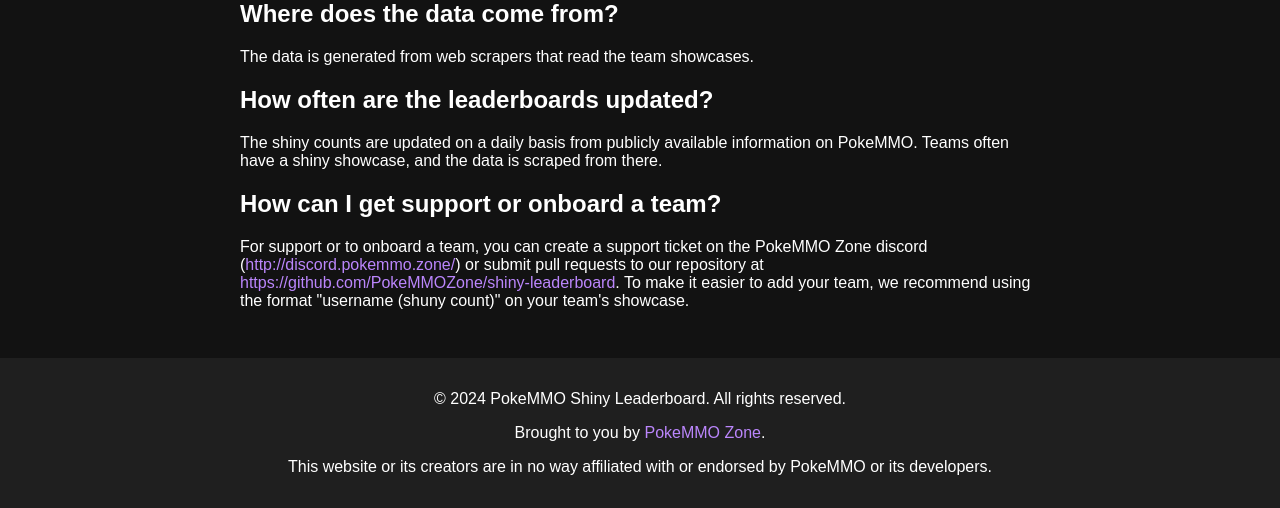
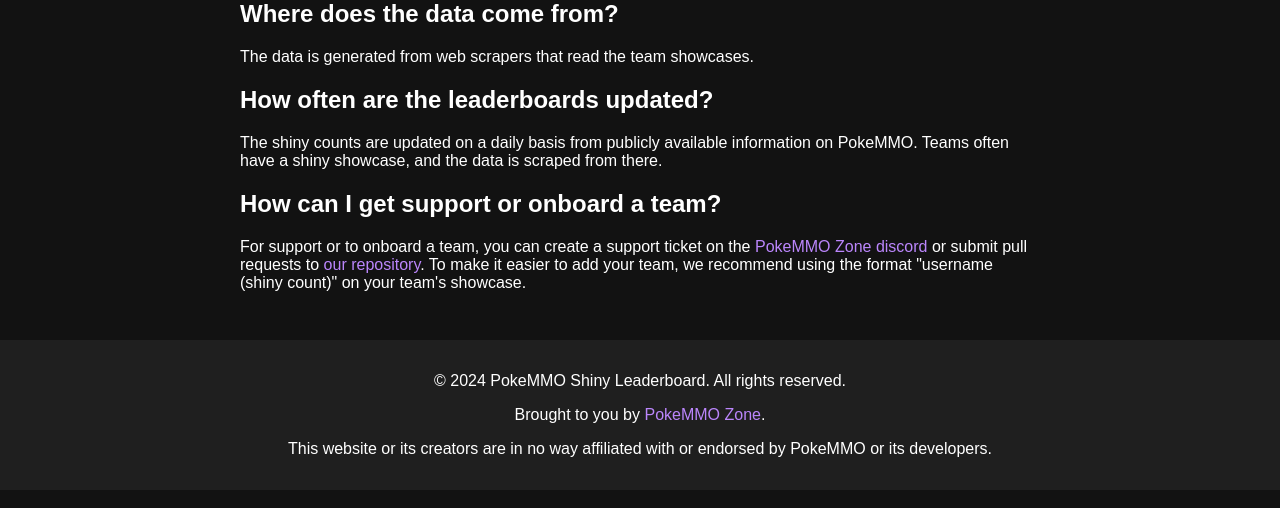
Before and after one commit to PokeMMOZone/shiny-leaderboard, a PHP site: page /faq.php in a window 1280 px wide. Shown: the part 595-1103 px from the top of the page. Run offline with PHP 8.4, Linux system fonts and the light colour scheme.

Commit message:
correct links in faq.

```diff
--- a/faq.php
+++ b/faq.php
@@ -37,7 +37,7 @@
         </div>
         <div class="faq-item">
             <h2>How can I get support or onboard a team?</h2>
-            <p>For support or to onboard a team, you can create a support ticket on the PokeMMO Zone discord (<a href="http://discord.pokemmo.zone/" target="_blank">http://discord.pokemmo.zone/</a>) or submit pull requests to our repository at <a href="https://github.com/PokeMMOZone/shiny-leaderboard" target="_blank">https://github.com/PokeMMOZone/shiny-leaderboard</a>. To make it easier to add your team, we recommend using the format "username (shuny count)" on your team's showcase.</p>
+            <p>For support or to onboard a team, you can create a support ticket on the <a href="http://discord.pokemmo.zone/" target="_blank">PokeMMO Zone discord</a> or submit pull requests to <a href="https://github.com/PokeMMOZone/shiny-leaderboard" target="_blank">our repository</a>. To make it easier to add your team, we recommend using the format "username (shiny count)" on your team's showcase.</p>
         </div>
     </div>
     <?php include 'footer.php'; ?>
```
